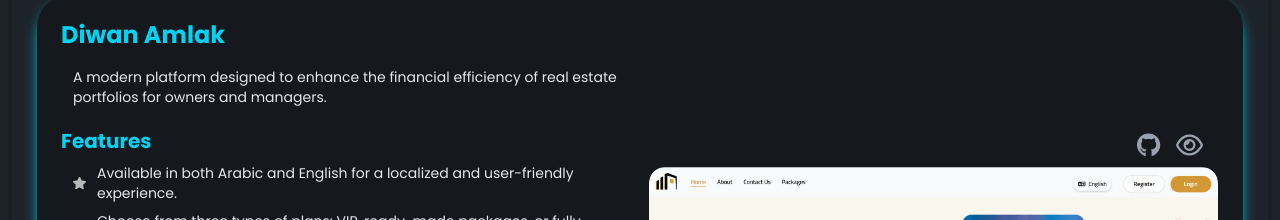
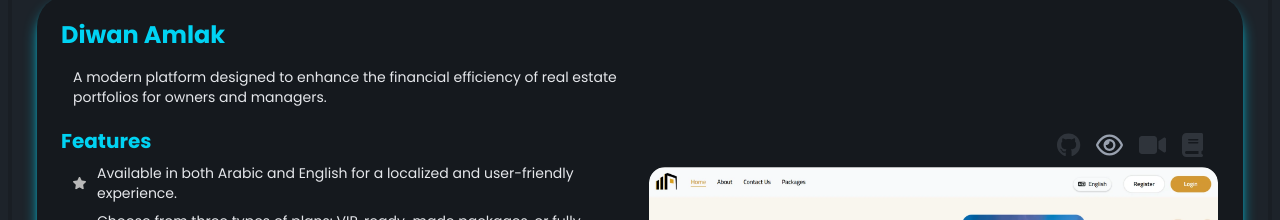
Before and after one commit to BassamHafez/Portfolio, a React (Vite) app: page /projects in a window 1280 px wide. Shown: the part 201-421 px from the top of the page. Built offline with nearby package versions, Linux system fonts and the light colour scheme.

Commit message:
style(projectItems): leave all icons as it's with minpulating in pointer events and opacity

```diff
--- a/src/Pages/Projects/ProjectItem.jsx
+++ b/src/Pages/Projects/ProjectItem.jsx
@@ -50,7 +50,11 @@
       </div>
       <div className="flex-col justify-center items-center basis-1/2">
         <div className="text-2xl mb-1 px-2 flex justify-end text-gray-400">
-          <div className="tooltip">
+          <div
+            className={`tooltip ${
+              project.github ? "" : "pointer-events-none opacity-20"
+            }`}
+          >
             <div className="tooltip-content">
               <div className="animate-bounce text-cyan-400 -rotate-10 text-md font-black">
                 Github
@@ -64,8 +68,11 @@
               />
             </Link>
           </div>
-          {project.live && (
-            <div className="tooltip">
+          <div
+            className={`tooltip ${
+              project.live ? "" : "pointer-events-none opacity-20"
+            }`}
+          >
             <div className="tooltip-content">
               <div className="animate-bounce text-cyan-400 -rotate-10 text-md font-black">
                 Live Demo
@@ -79,10 +86,12 @@
               />
             </Link>
           </div>
-          )}
 
-          {project.videoUrl && (
-            <div className="tooltip">
+          <div
+            className={`tooltip ${
+              project.videoUrl ? "" : "pointer-events-none opacity-20"
+            }`}
+          >
             <div className="tooltip-content">
               <div className="animate-bounce text-cyan-400 -rotate-10 text-md font-black">
                 Video
@@ -96,9 +105,12 @@
               />
             </Link>
           </div>
-          )}
-          {project.docs && (
-            <div className="tooltip">
+
+          <div
+            className={`tooltip ${
+              project.docs ? "" : "pointer-events-none opacity-20"
+            }`}
+          >
             <div className="tooltip-content">
               <div className="animate-bounce text-cyan-400 -rotate-10 text-md font-black">
                 Docs
@@ -112,7 +124,6 @@
               />
             </Link>
           </div>
-          )}
         </div>
         <div className="group border-1 border-transparent hover:border-cyan-200 overflow-hidden w-full max-w-4xl rounded-2xl relative m-auto">
           <div className="bg-black/90 opacity-0 group-hover:opacity-100 flex justify-center items-center absolute top-0 left-0 right-0 bottom-0 rounded-2xl z-10 duration-500">
```
Lines whose indentation alone changed are shown as unchanged.
